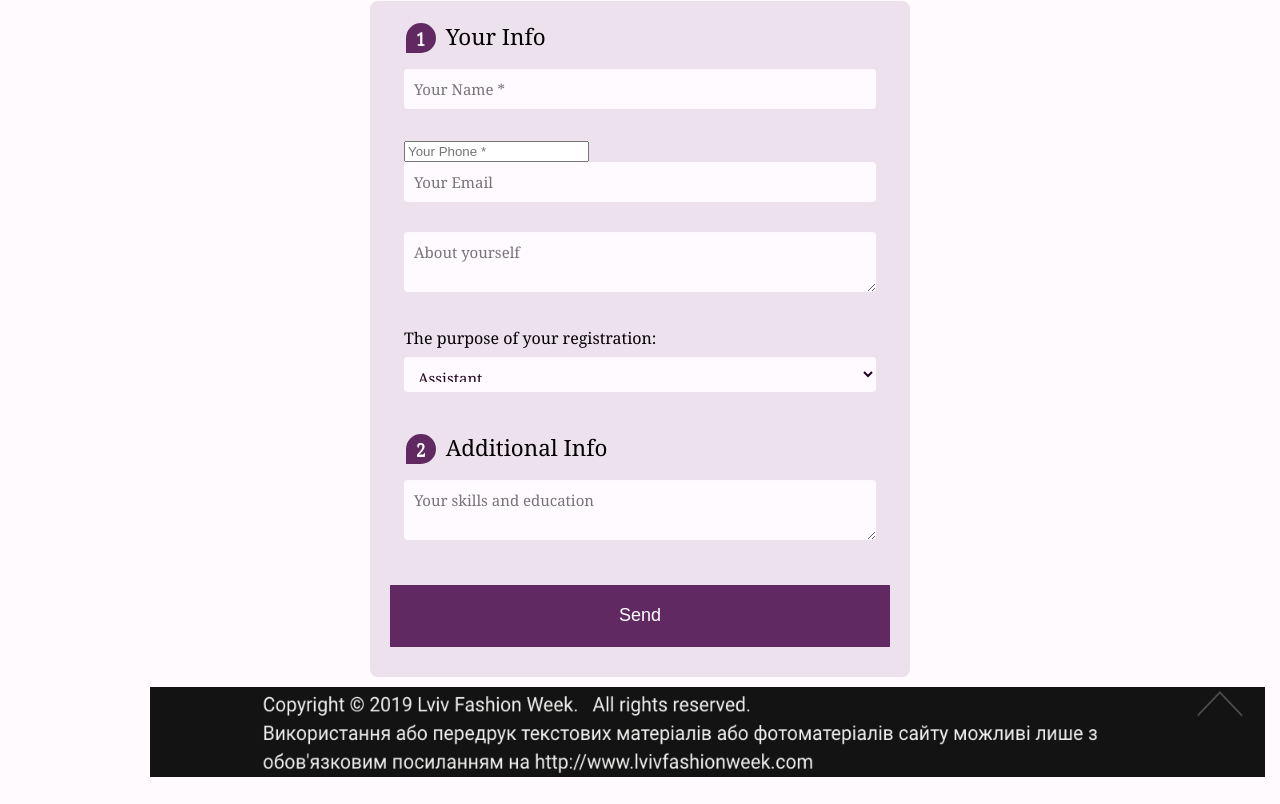
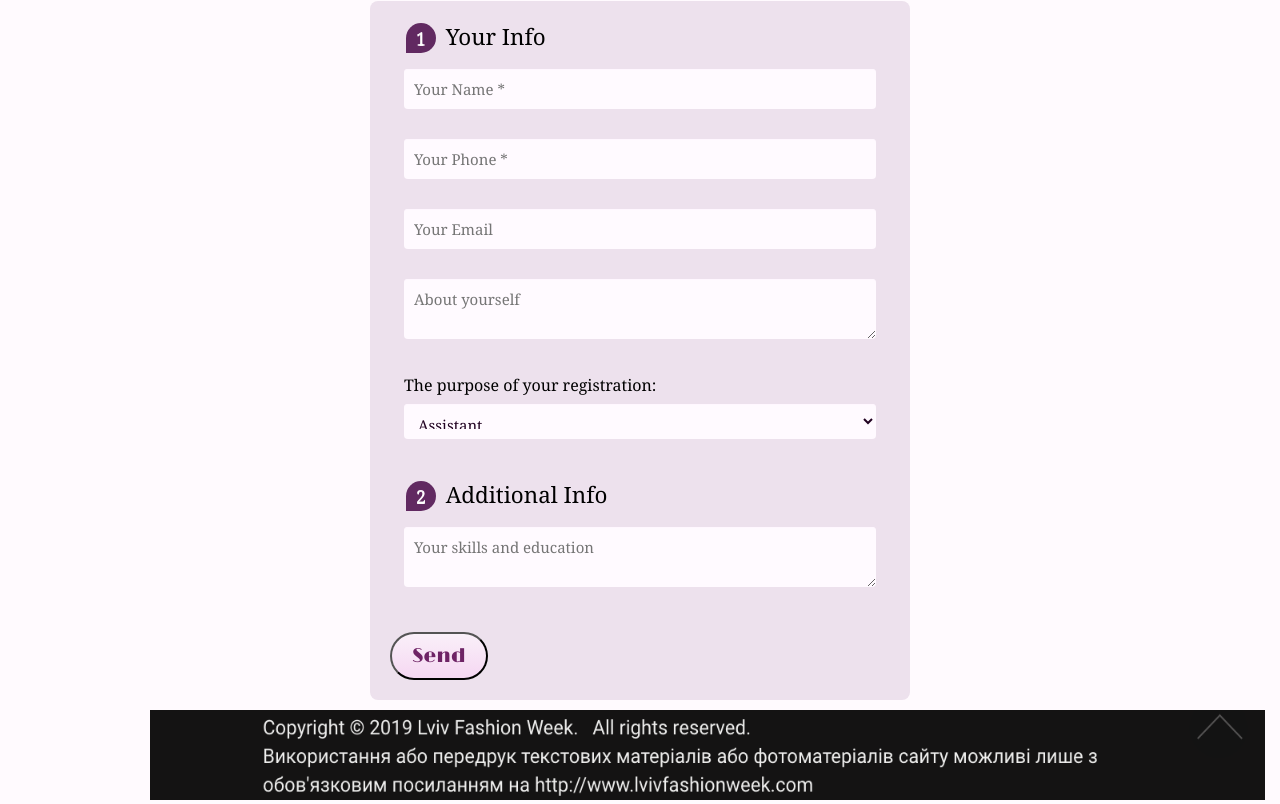
Before and after one commit to kkolodchak/final-progect, a plain HTML site: page index.html in a window 1280 px wide. Shown: the part 4463-5267 px from the top of the page. Before the commit the page ends 5244 px from the top, so only its background shows below. Drawn offline with nearby package versions, Linux system fonts and the light colour scheme; a script that the page names is missing; a web font is replaced by a local one.

Commit message:
Sample code

```diff
--- a/css/index.css
+++ b/css/index.css
@@ -226,7 +226,7 @@ h1 {
     justify-content: center;
 }
 
-.form-style-5{
+.form-style-5 {
 	max-width: 500px;
 	padding: 10px 20px;
 	background: #ede1ed;
@@ -251,6 +251,7 @@ h1 {
 .form-style-5 input[type="date"],
 .form-style-5 input[type="datetime"],
 .form-style-5 input[type="email"],
+.form-style-5 input[type="tel"],
 .form-style-5 input[type="number"],
 .form-style-5 input[type="search"],
 .form-style-5 input[type="time"],
@@ -309,23 +310,21 @@ h1 {
 .form-style-5 input[type="submit"],
 .form-style-5 input[type="button"]
 {
-	position: relative;
-	display: block;
-	padding: 19px 39px 18px 39px;
-	color: #FFF;
-	margin: 0 auto;
-	background: #612961;
-	font-size: 18px;
-	text-align: center;
-	font-style: normal;
-	width: 100%;
-	border: 1px solid #612961;
-	border-width: 1px 1px 3px;
-	margin-bottom: 10px;
+  text-align: center;
+  background: #faf0f9;
+  background-image: -webkit-linear-gradient(top, #faf0f9, #f5d7f2);
+  background-image: -moz-linear-gradient(top, #faf0f9, #f5d7f2);
+  background-image: -ms-linear-gradient(top, #faf0f9, #f5d7f2);
+  background-image: -o-linear-gradient(top, #faf0f9, #f5d7f2);
+  background-image: linear-gradient(to bottom, #faf0f9, #f5d7f2);
+  -webkit-border-radius: 28;
+  -moz-border-radius: 28;
+  border-radius: 28px;
+  font-family: 'Limelight', cursive;
+  color: #6e2365;
+  font-size: 20px;
+  padding: 10px 20px 10px 20px;
+  text-decoration: none;
 }
-.form-style-5 input[type="submit"]:hover,
-.form-style-5 input[type="button"]:hover
-{
-	background: #995399;
-}
+
 </style>
--- a/index.html
+++ b/index.html
@@ -166,7 +166,7 @@
               <textarea name="field4" placeholder="About yourself"></textarea>
               <label for="job">The purpose of your registration:</label>
               <select id="job" name="field5">
-                <optgroup label="Оob list">
+                <optgroup label="Job list">
                   <option value="assistant">Assistant</option>
                   <option value="hairdresser">Hairdresser</option>
                   <option value="makeupartist">Makeup artist</option>
```
